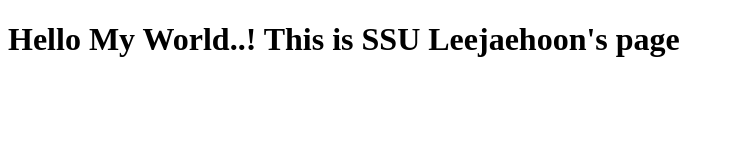
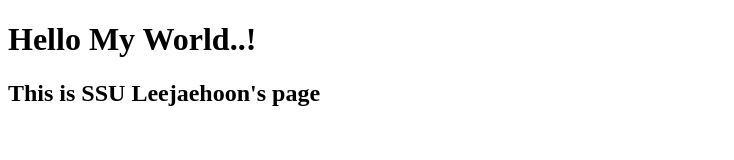
Before and after one commit to JhleeSS/jhl2, a plain HTML site: page index.html in a window 1280 px wide. Shown: the whole page, without its empty margins (0-734 px from the left). Drawn offline with Linux system fonts and the light colour scheme.

Commit message:
Update index.html

```diff
--- a/index.html
+++ b/index.html
@@ -6,6 +6,7 @@
     </script>
 </head>
 <body>
-    <h1>Hello My World..! This is SSU Leejaehoon's page</h1>
+    <h1>Hello My World..!</h1>
+    <h2>This is SSU Leejaehoon's page</h2>
 </body>
 </html>
```
